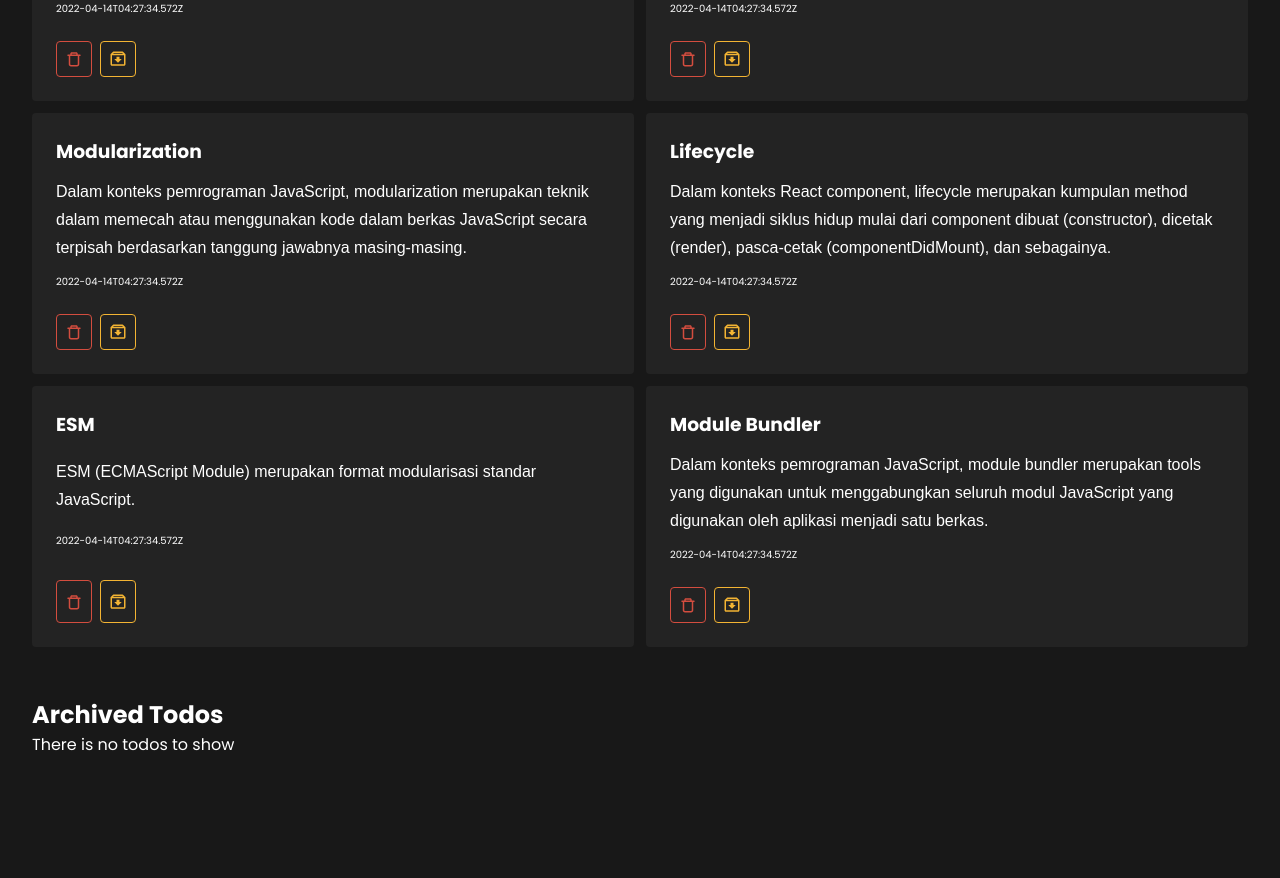
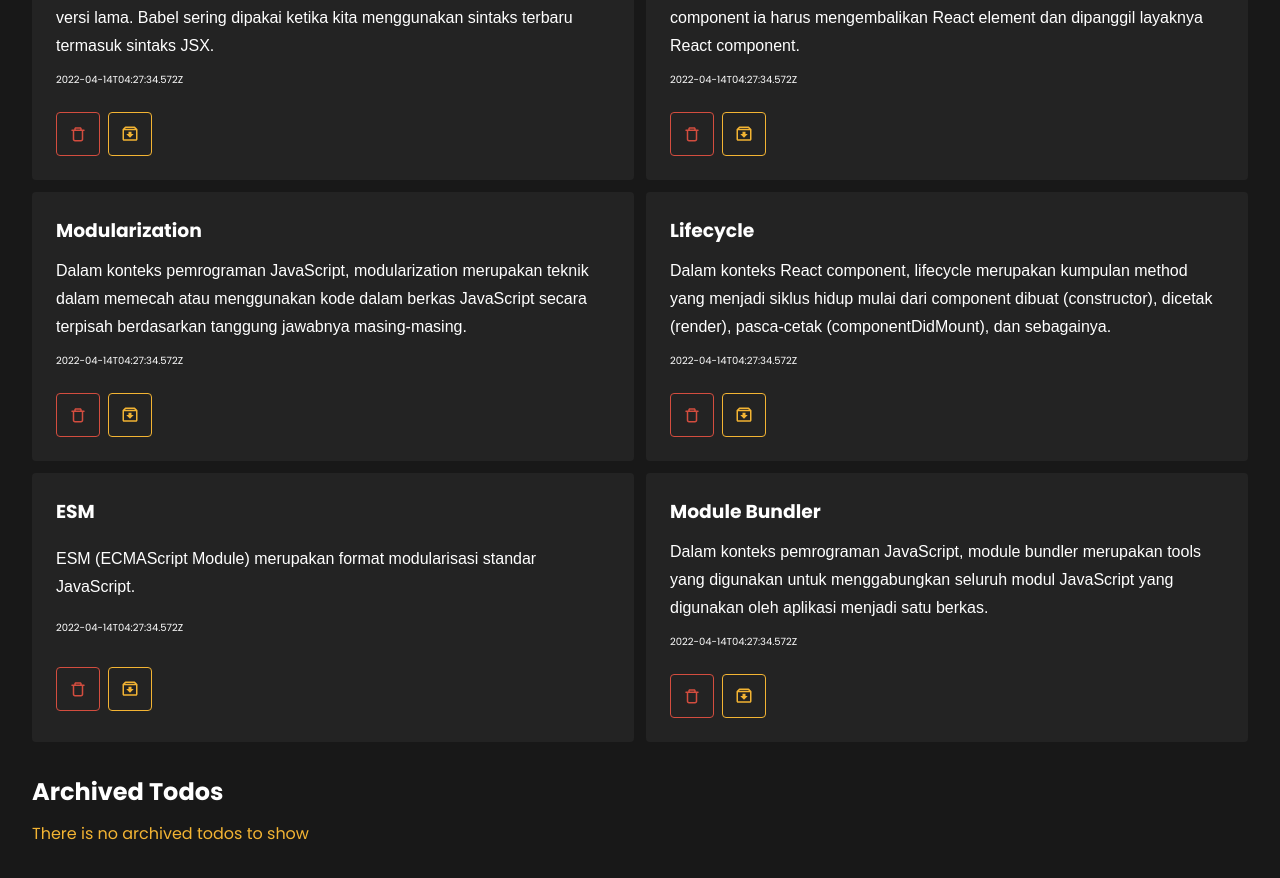
Before and after one commit to sabiq7392/dicoding-react-todo-app, a React (Create React App) app: page / in a window 1280 px wide. Shown: the part 492-1370 px from the top of the page. Before the commit the page ends 1281 px from the top, so only its background shows below. Built offline with nearby package versions, Linux system fonts and the light colour scheme; a web font is replaced by a local one.

Commit message:
add button, fix margin main

```diff
--- a/src/App.tsx
+++ b/src/App.tsx
@@ -1,7 +1,7 @@
 import type { ReactElement,  } from "react";
 import { useState } from "react";
 import GlobalsStyles from "./styles/Globals.styled";
-import { Article, H1, Main } from "./styles/mame-styled/core/HtmlTag";
+import { Article, H1, Header, Main } from "./styles/mame-styled/core/HtmlTag";
 import TODOS_DATA from "./data/TODOS_DATA";
 import AllTodosList from "./components/templates/AllTodosList";
 import SearchedTodosList from "./components/templates/SearchedTodosList";
@@ -13,10 +13,7 @@ import Appbar from "./components/organisms/Appbar";
 import Footer from "./components/organisms/Footer";
 import Sidebar from "./components/organisms/Sidebar";
 import STYLES_CONFIG from "./styles/styles.config";
-
-/**
- *  @todo
- */
+import { CSSProperties } from "styled-components";
 
 const { spacing } = STYLES_CONFIG;
 
@@ -32,6 +29,17 @@ function App(): ReactElement {
     LOCAL_STORAGE_TODOS_DATA: JSON.parse(localStorage.getItem("todos_data") as string),
   });
 
+  interface CssXs {
+    firstArticle: CSSProperties;
+  }
+
+  const cssXs: CssXs = {
+    firstArticle: {
+      display: "grid",
+      gap: spacing._8,
+    }
+  };
+
   return (
     <>
       <GlobalsStyles />
@@ -39,9 +47,11 @@ function App(): ReactElement {
       <Sidebar />
 
       <Main cssXs={{ padding: spacing._8 }}>
-        <Article title="active todos">
-          <Title as={H1} text="My Day" />
-          <Date text="Friday, June 3" />
+        <Article title="active todos" cssXs={cssXs.firstArticle}>
+          <Header>
+            <Title as={H1} text="My Day" />
+            <Date text="Friday, June 3" />
+          </Header>
 
           <FormAddTodo
             TODOS_DATA={TODOS_DATA}
@@ -49,23 +59,17 @@ function App(): ReactElement {
             searchTodoInputValue={searchTodoInputValue}
           />
 
-          <br />
-
           <AllTodosList
             searchTodoInputValue={searchTodoInputValue}
             TODOS_DATA={TODOS_DATA}
             SET_CHANGED_TRANSACTION={SET_CHANGED_TRANSACTION}
           />
 
-          <br />
-
           <SearchedTodosList
             searchTodoInputValue={searchTodoInputValue}
             TODOS_DATA={TODOS_DATA}
             SET_CHANGED_TRANSACTION={SET_CHANGED_TRANSACTION}
           />
-
-          <br />
 
           <ArchivedTodosList
             TODOS_DATA={TODOS_DATA}
--- /dev/null
+++ b/src/components/atoms/MessageNotFound.tsx
@@ -0,0 +1,24 @@
+import type { ReactElement } from "react";
+import { CSSProperties } from "styled-components";
+import { P } from "../../styles/mame-styled/core/HtmlTag";
+import { default as __If } from "../../styles/mame-styled/core/utils/js-syntax/If";
+import STYLES_CONFIG from "../../styles/styles.config";
+
+const { color } = STYLES_CONFIG;
+
+interface Props {
+  text: string;
+  ifIs: any;
+}
+
+export default function MessageNotFound({ text, ifIs }: Props): ReactElement {
+  const cssXs: CSSProperties = {
+    color: color.warning,
+  };
+
+  return <>
+    <__If is={ifIs}>
+      <P cssXs={cssXs}>{text}</P>
+    </__If>
+  </>;
+}
--- a/src/components/molecules/Todo.tsx
+++ b/src/components/molecules/Todo.tsx
@@ -8,7 +8,8 @@ import type { Id, ChangedTransaction, TodosData } from "../../types";
 import Paragraph from "../atoms/Paragraph";
 import Title from "../atoms/Title";
 import { CgTrashEmpty } from "react-icons/cg";
-import { BiArchiveIn } from "react-icons/bi";
+import { BiArchiveIn, BiArchiveOut } from "react-icons/bi";
+import { default as __If } from "../../styles/mame-styled/core/utils/js-syntax/If";
 
 interface Props extends TodosData {
   SET_CHANGED_TRANSACTION: ChangedTransaction;
@@ -104,7 +105,8 @@ export default function Todo({
     button: {
       display: "grid",
       placeItems: "center",
-      padding: spacing._2,
+      height: 44,
+      width: 44,
       background: "none",
       borderRadius: 4,
       transition: "200ms",
@@ -124,12 +126,14 @@ export default function Todo({
         onDoubleClick={onTitleDoubleClickHandler}
         suppressContentEditableWarning
       />
+      <__If is={body !== ""}>
         <Paragraph
           text={body}
           onBlur={onParagraphBlurHandler}
           onDoubleClick={onParagraphDoubleClickHandler}
           suppressContentEditableWarning
         />
+      </__If>
       <Small cssXs={cssXs.createdAt}>
         {createdAt}
       </Small>
@@ -137,9 +141,11 @@ export default function Todo({
         <Button onClick={onDeleteClickHandler} cssXs={{ ...cssXs.button as object, border: `1px solid ${color.danger}` }}>
           <CgTrashEmpty color={color.danger} size={18} />
         </Button>
-        <Button onClick={onArchiveClickHandler} cssXs={{ ...cssXs.button as object, border: `1px solid ${color.warning}` }}>
-          {/* {archived === false ? "Archived" : "Unarchived"} */}
-          <BiArchiveIn color={color.warning} size={18} />
+        <Button onClick={onArchiveClickHandler} cssXs={{ ...cssXs.button as object, border: `1px solid ${archived ? color.primary : color.warning}` }}>
+          {archived
+            ? <BiArchiveOut color={color.primary} />
+            : <BiArchiveIn color={color.warning} size={18} />
+          }
         </Button>
       </Flex>
     </Section>
--- a/src/components/templates/AllTodosList.tsx
+++ b/src/components/templates/AllTodosList.tsx
@@ -1,12 +1,13 @@
 import type { ReactElement } from "react";
-import { Article, H2, P } from "../../styles/mame-styled/core/HtmlTag";
+import { Article, H2, Small } from "../../styles/mame-styled/core/HtmlTag";
 import { default as __If } from "../../styles/mame-styled/core/utils/js-syntax/If";
 import type { SearchTodoInputValue, ChangedTransaction, TodosData } from "../../types";
 import Title from "../atoms/Title";
 import Todo from "../molecules/Todo";
 import STYLES_CONFIG from "../../styles/styles.config";
-import { css, CSSProp } from "styled-components";
+import { CSSProp } from "styled-components";
 import { Grid } from "../../styles/mame-styled/core/display/Grid";
+import MessageNotFound from "../atoms/MessageNotFound";
 
 interface Props {
   TODOS_DATA: TodosData[];
@@ -18,6 +19,7 @@ const { spacing } = STYLES_CONFIG;
 
 export default function AllTodosList({ SET_CHANGED_TRANSACTION, TODOS_DATA, searchTodoInputValue }: Props): ReactElement {
   const getAllActiveTodos = TODOS_DATA.filter(todo => todo.archived === false);
+  const activeTodosExists = getAllActiveTodos.length > 0;
   const noActiveTodosExists = getAllActiveTodos.length === 0;
   const todosDataExists = TODOS_DATA.length > 0;
   const noTodosData = TODOS_DATA.length === 0;
@@ -34,6 +36,7 @@ export default function AllTodosList({ SET_CHANGED_TRANSACTION, TODOS_DATA, sear
     <__If is={nothingToLookForTodos}>
       <Article cssXs={cssXs.parent}>
         <Title as={H2} text="Active Todos" />
+        {activeTodosExists  && <Small>Total: {getAllActiveTodos.length}</Small>}
         <__If is={todosDataExists && nothingToLookForTodos}>
           <Grid gap={spacing._3} cols={"repeat(auto-fit, minmax(400px, 1fr))"}>
             {TODOS_DATA.map(((todo) =>
@@ -47,9 +50,8 @@ export default function AllTodosList({ SET_CHANGED_TRANSACTION, TODOS_DATA, sear
             ))}
           </Grid>
         </__If>
-        <__If is={(noTodosData || noActiveTodosExists) && nothingToLookForTodos}>
-          <P>There is no todo list to show</P>
-        </__If>
+
+        <MessageNotFound ifIs={(noTodosData || noActiveTodosExists) && nothingToLookForTodos} text="There is no todos to show" />
       </Article>
     </__If>
   </>;
--- a/src/components/templates/ArchivedTodosList.tsx
+++ b/src/components/templates/ArchivedTodosList.tsx
@@ -2,8 +2,12 @@ import type { ReactElement } from "react";
 import Todo from "../molecules/Todo";
 import type { ChangedTransaction, SearchTodoInputValue, TodosData } from "../../types";
 import { default as __If } from "../../styles/mame-styled/core/utils/js-syntax/If";
-import { Article, P, H2 } from "../../styles/mame-styled/core/HtmlTag";
+import { Article, H2, Small } from "../../styles/mame-styled/core/HtmlTag";
 import Title from "../atoms/Title";
+import MessageNotFound from "../atoms/MessageNotFound";
+import { Grid } from "../../styles/mame-styled/core/display/Grid";
+import STYLES_CONFIG from "../../styles/styles.config";
+import { CSSProp } from "styled-components";
 
 interface Props {
   TODOS_DATA: TodosData[];
@@ -11,18 +15,28 @@ interface Props {
   searchTodoInputValue: SearchTodoInputValue;
 }
 
+const { spacing } = STYLES_CONFIG;
+
 export default function ArchivedTodosList({ SET_CHANGED_TRANSACTION, TODOS_DATA, searchTodoInputValue }: Props): ReactElement {
   const getAllArchivedTodos = TODOS_DATA.filter(todo => todo.archived === true);
   const archivedTodosExists = getAllArchivedTodos.length > 0;
   const noArchivedTodos = getAllArchivedTodos.length === 0;
   const nothingToLookForTodos = searchTodoInputValue === "";
 
+  const cssXs: { parent: CSSProp } = {
+    parent: {
+      display: "grid",
+      gap: spacing._3,
+    },
+  };
+
   return <>
     <__If is={nothingToLookForTodos}>
-      <Article aria-label="archived todos">
+      <Article aria-label="archived todos" cssXs={cssXs.parent}>
         <Title as={H2} text="Archived Todos" />
-
+        {archivedTodosExists && <Small>Total: {getAllArchivedTodos.length}</Small>}
         <__If is={archivedTodosExists}>
+          <Grid gap={spacing._3} cols={"repeat(auto-fit, minmax(400px, 1fr))"}>
             {TODOS_DATA.map((todo) =>
               <__If key={todo.id} is={todo.archived}>
                 <Todo
@@ -32,11 +46,10 @@ export default function ArchivedTodosList({ SET_CHANGED_TRANSACTION, TODOS_DATA,
                 />
               </__If>
             )}
+          </Grid>
         </__If>
 
-        <__If is={noArchivedTodos}>
-          <P>There is no todos to show</P>
-        </__If>
+        <MessageNotFound ifIs={noArchivedTodos} text="There is no archived todos to show" />
       </Article>
     </__If>
   </>;
--- a/src/components/templates/SearchedTodosList.tsx
+++ b/src/components/templates/SearchedTodosList.tsx
@@ -2,8 +2,14 @@ import { Fragment, ReactElement } from "react";
 import type { SearchTodoInputValue, ChangedTransaction, TodosData } from "../../types";
 import { default as __If } from "../../styles/mame-styled/core/utils/js-syntax/If";
 import Todo from "../molecules/Todo";
-import { Article, H2, P } from "../../styles/mame-styled/core/HtmlTag";
+import { Article, H2 } from "../../styles/mame-styled/core/HtmlTag";
 import Title from "../atoms/Title";
+import { Grid } from "../../styles/mame-styled/core/display/Grid";
+import STYLES_CONFIG from "../../styles/styles.config";
+import MessageNotFound from "../atoms/MessageNotFound";
+import { CSSProp } from "styled-components";
+
+const { spacing } = STYLES_CONFIG;
 
 interface Props {
   TODOS_DATA: TodosData[];
@@ -16,17 +22,25 @@ export default function SearchedTodosList({ TODOS_DATA, searchTodoInputValue, SE
     return data.title.toLowerCase().includes(searchTodoInputValue);
   };
 
-  const getAllSearchedTodos = TODOS_DATA.filter(todo => todo.title.toLowerCase().includes(searchTodoInputValue) && todo.archived === false);
+  const getAllSearchedTodos = TODOS_DATA.filter(todo => todo.title.toLowerCase().includes(searchTodoInputValue));
   const lookingForTodos = searchTodoInputValue !== "";
   const noSearchedTodos = getAllSearchedTodos.length === 0;
   const todosDataExists = TODOS_DATA.length > 0;
 
+  const cssXs: { parent: CSSProp } = {
+    parent: {
+      display: "grid",
+      gap: spacing._3,
+    },
+  };
+
   return <>
     <__If is={lookingForTodos}>
-      <Article aria-label="searched todos">
+      <Article aria-label="searched todos" cssXs={cssXs.parent}>
         <Title as={H2} text="Searched Todos" />
 
         <__If is={todosDataExists}>
+          <Grid gap={spacing._3}>
             {TODOS_DATA.map(((todo) =>
               <__If is={searchedTodos(todo)} key={todo.id}>
                 <Todo
@@ -36,11 +50,10 @@ export default function SearchedTodosList({ TODOS_DATA, searchTodoInputValue, SE
                 />
               </__If>
             ))}
+          </Grid>
         </__If>
 
-        <__If is={noSearchedTodos}>
-          <P>There is no todo searched to show</P>
-        </__If>
+        <MessageNotFound ifIs={noSearchedTodos} text="There is no match todos" />
       </Article>
     </__If>
   </>;
```
Lines whose indentation alone changed are shown as unchanged.
